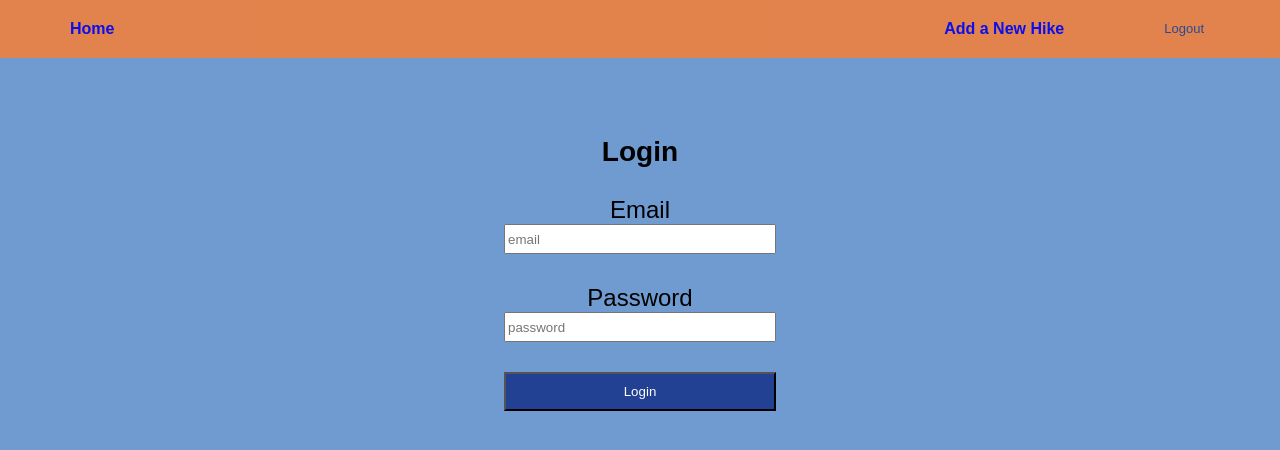
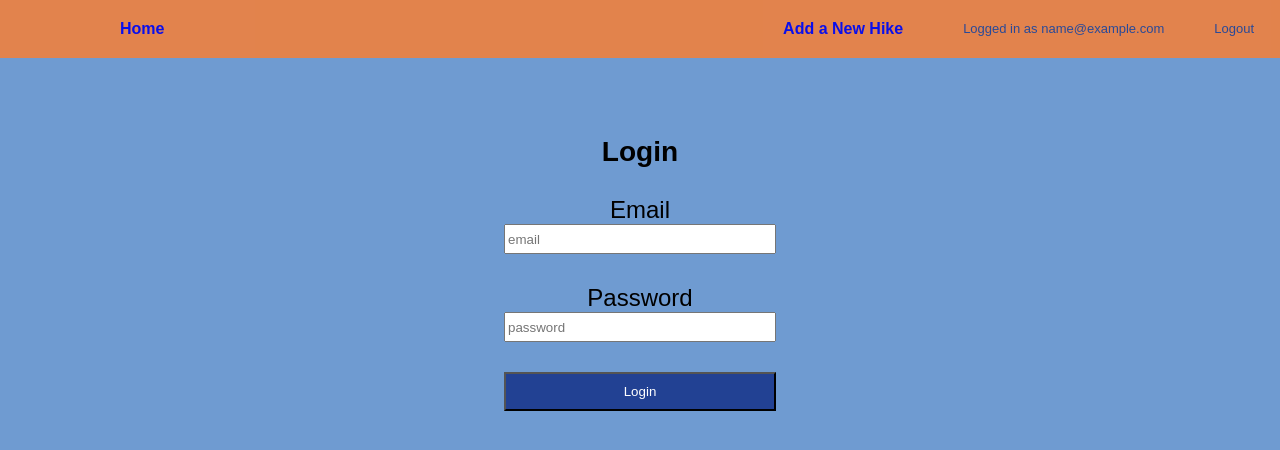
Before and after one commit to mcloughman/mern-auth-frontend, a React (Create React App) app: page /login in a window 1280 px wide. Shown: the top 450 px of the page. Built offline with nearby package versions, Linux system fonts and the light colour scheme; sample sign-in values are in the browser's storage.

Commit message:
Make some css adjustments. Display logged-in user on larger screen size. Adjust spacing of nav elements.

```diff
--- a/src/index.css
+++ b/src/index.css
@@ -23,14 +23,13 @@ body {
   background-color: var(--secondary);
   color: var(--primary);
   opacity: 0.9;
-  margin: 0 auto;
+  margin: 0;
   padding: 20px;
 }
 
 .user-nav-div {
   display: flex;
   justify-content: space-between;
-  margin: 0 50px;
 }
 
 .log-div {
@@ -45,7 +44,7 @@ body {
   background-color: var(--secondary);
   border-style: none;
   font-size: small;
-  padding-left: 100px;
+  padding-left: 50px;
   color: var(--primary);
 }
 
@@ -105,7 +104,6 @@ body {
   text-align: center;
   width: 90vw;
   max-width: 800px;
-  border: 3px solid coral;
   font-size: 1.2rem;
   display: flex;
   flex-direction: column;
@@ -197,6 +195,7 @@ input::file-selector-button {
 .single-container > * {
   text-align: center;
   max-width: 100vw;
+  color: #232b2b;
 }
 
 img.single-img {
@@ -235,4 +234,17 @@ img.single-img {
     margin: 20px;
     width: 40%;
   }
+  .navbar {
+    justify-content: space-between;
+  }
+
+  .navbar .logged-in {
+    display: inline;
+    margin-left: 60px;
+    margin-right: 0;
+    font-size: small;
+  }
+  #homelink {
+    padding-left: 50px;
+  }
 }
--- a/src/pages/Home.js
+++ b/src/pages/Home.js
@@ -1,6 +1,6 @@
 import { useEffect } from "react";
 import HikeDetails from "../components/HikeDetails";
-import HikeForm from "../components/HikeForm";
+
 import { useHikesContext } from "../hooks/useHikesContext";
 
 const Home = () => {
```
